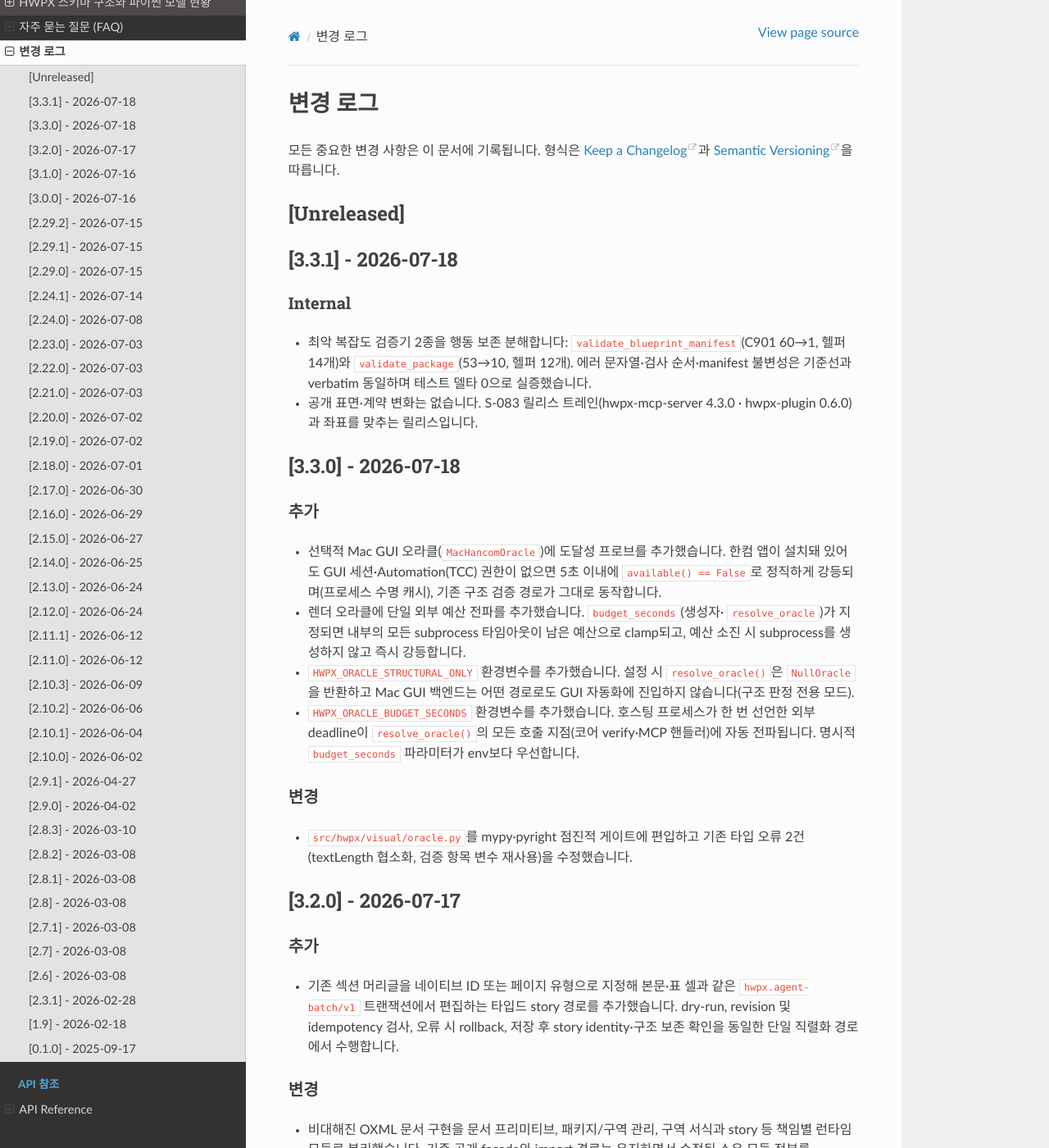
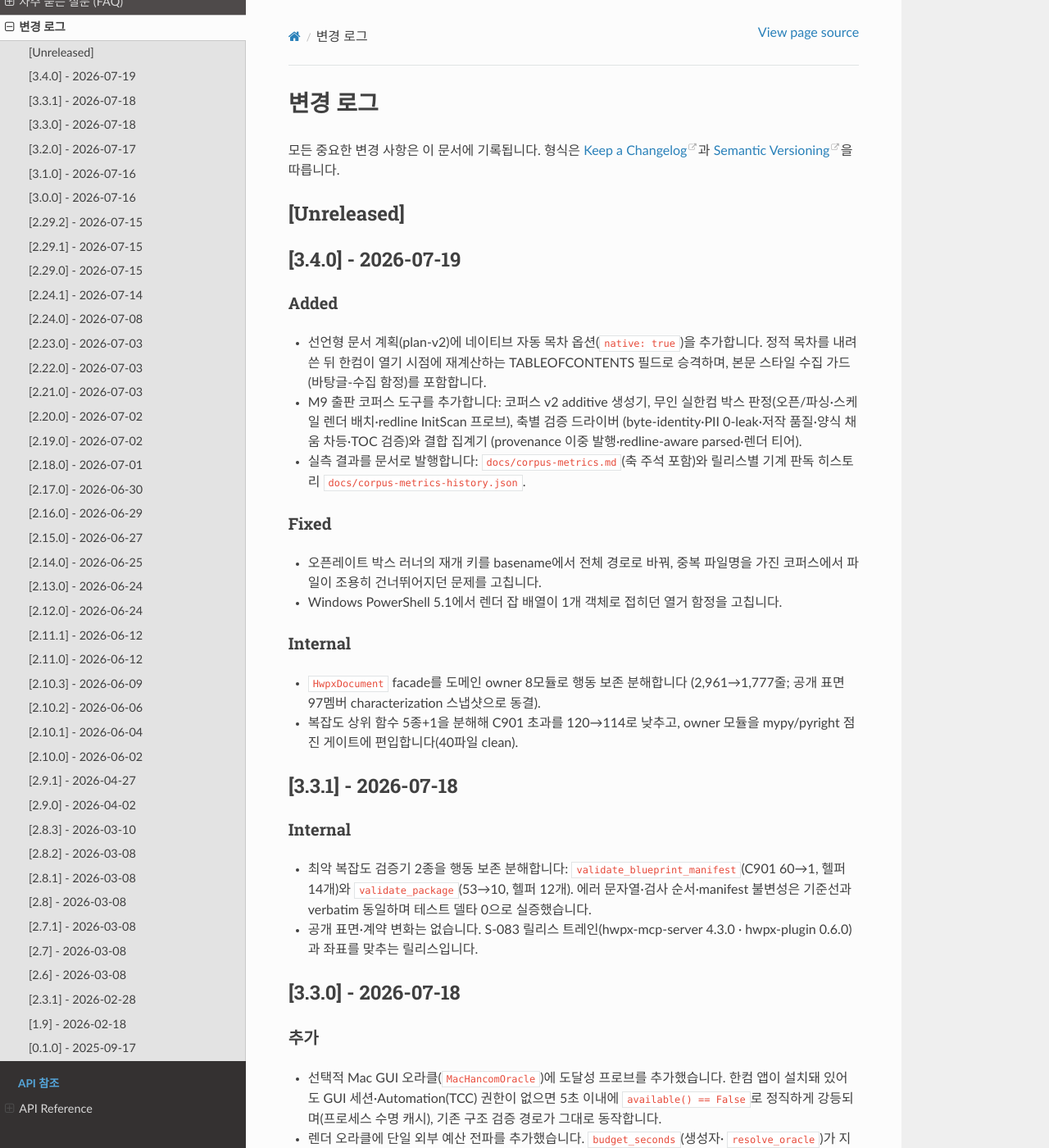
Before and after one commit to airmang/python-hwpx, a Sphinx documentation site: the page built from docs/changelog.md, in a window 1280 px wide and 1400 px high. Shown: the whole window at 82% size. Built offline with Sphinx 7.4.7 and the Read the Docs theme 3.1.0, drawn with Linux system fonts in a browser that asks for light colours.

Commit message:
feat: publish the measured corpus (M9) and release coordinates 3.4.0
docs/corpus-metrics.md (axis-annotated, honest buckets) + machine-readable
per-release history, README measured-corpus section, and the 3.4.0
changelog covering the S-084 decomposition train and the S-063 corpus
tooling. Publication files pass the PII/path sweep.

Co-Authored-By: Claude Fable 5 <noreply@anthropic.com>

```diff
--- a/CHANGELOG.md
+++ b/CHANGELOG.md
@@ -3,6 +3,31 @@
 모든 중요한 변경 사항은 이 문서에 기록됩니다. 형식은 [Keep a Changelog](https://keepachangelog.com/ko/1.1.0/)과 [Semantic Versioning](https://semver.org/lang/ko/)을 따릅니다.
 
 ## [Unreleased]
+
+## [3.4.0] - 2026-07-19
+
+### Added
+- 선언형 문서 계획(plan-v2)에 네이티브 자동 목차 옵션(`native: true`)을 추가합니다.
+  정적 목차를 내려쓴 뒤 한컴이 열기 시점에 재계산하는 TABLEOFCONTENTS 필드로
+  승격하며, 본문 스타일 수집 가드(바탕글-수집 함정)를 포함합니다.
+- M9 출판 코퍼스 도구를 추가합니다: 코퍼스 v2 additive 생성기, 무인 실한컴 박스
+  판정(오픈/파싱·스케일 렌더 배치·redline InitScan 프로브), 축별 검증 드라이버
+  (byte-identity·PII 0-leak·저작 품질·양식 채움 차등·TOC 검증)와 결합 집계기
+  (provenance 이중 발행·redline-aware parsed·렌더 티어).
+- 실측 결과를 문서로 발행합니다: `docs/corpus-metrics.md`(축 주석 포함)와
+  릴리스별 기계 판독 히스토리 `docs/corpus-metrics-history.json`.
+
+### Fixed
+- 오픈레이트 박스 러너의 재개 키를 basename에서 전체 경로로 바꿔, 중복 파일명을
+  가진 코퍼스에서 파일이 조용히 건너뛰어지던 문제를 고칩니다.
+- Windows PowerShell 5.1에서 렌더 잡 배열이 1개 객체로 접히던 열거 함정을 고칩니다.
+
+### Internal
+- `HwpxDocument` facade를 도메인 owner 8모듈로 행동 보존 분해합니다
+  (2,961→1,777줄; 공개 표면 97멤버 characterization 스냅샷으로 동결).
+- 복잡도 상위 함수 5종+1을 분해해 C901 초과를 120→114로 낮추고, owner 모듈을
+  mypy/pyright 점진 게이트에 편입합니다(40파일 clean).
+
 
 ## [3.3.1] - 2026-07-18
 
--- a/pyproject.toml
+++ b/pyproject.toml
@@ -4,7 +4,7 @@ build-backend = "setuptools.build_meta"
 
 [project]
 name = "python-hwpx"
-version = "3.3.1"
+version = "3.4.0"
 description = "한글 없이 HWPX 문서를 열고, 편집하고, 생성하고, 검증하는 Python 자동화 라이브러리"
 readme = { file = "README.md", content-type = "text/markdown" }
 license = "Apache-2.0"
```
Also changed, not shown: README.md (+17 -1 lines), docs/corpus-metrics-history.json (added, +32 -0 lines), docs/corpus-metrics.md (added, +53 -0 lines), docs/index.md (+1 -0 lines), 1 other file.
